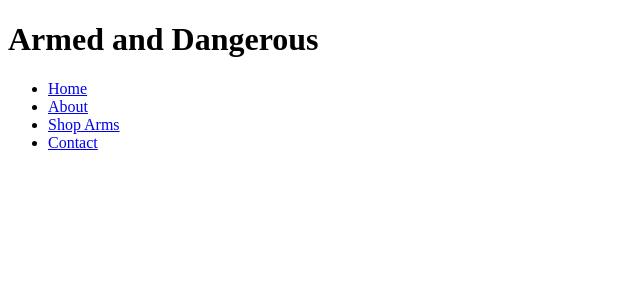
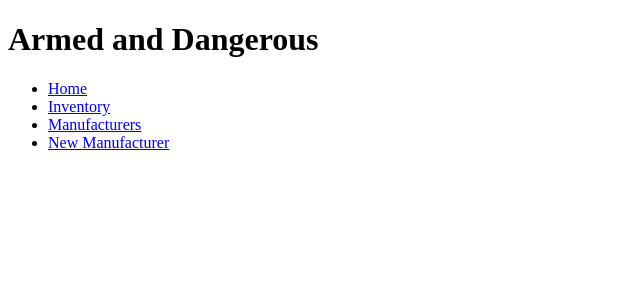
Before and after one commit to ablaney88/python_project, a Flask app: page /weapons in a window 1280 px wide. Shown: the top 300 px of the page, without its empty margins (0-640 px from the left). Run offline with Flask 3, Linux system fonts and the light colour scheme; data that the repository does not hold is empty; some libraries are stand-ins or nearby versions.

Commit message:
another commit

```diff
--- a/controllers/weapons_controller.py
+++ b/controllers/weapons_controller.py
@@ -11,22 +11,16 @@ weapons_blueprint = Blueprint("weapons", __name__)
 def index():
     return render_template("index.html")
 
-@weapons_blueprint.route("/about")
-def about():
-    return render_template("/about.html")
-
-@weapons_blueprint.route("/contact")
-def contact():
-    return render_template("/contact.html")
+@weapons_blueprint.route("/new_manufacturer")
+def new_manufacturer():
+    return render_template("/new_manufacturer.html")
 
 # GET '/weapons'
 
 @weapons_blueprint.route("/weapons")
 def weapons():
-    # print("triggered")
     weapons = weapon_repository.select_all()
-    # print(weapons[0].name)
-    # return render_template("weapons/abc.html")
+
     return render_template("weapons/index.html", all_weapons = weapons)
 
 # NEW. GET '/weapons/new'
@@ -36,7 +30,7 @@ def new_weapon():
     manufacturers = manufacturer_repository.select_all()
     return render_template("weapons/new.html", all_manufacturers = manufacturers)
 
-# CREATE. PST '/weapons'
+# CREATE. POST '/weapons'
 
 @weapons_blueprint.route("/weapons", methods=["POST"])
 def create_weapon():
@@ -46,10 +40,11 @@ def create_weapon():
     material = request.form["material"]
     cost_to_buy = request.form["cost_to_buy"]
     cost_to_sell = request.form["cost_to_sell"]
+    quantity = request.form["quantity"]
     manufacturer_id = request.form["manufacturer_id"]
 
     manufacturer = manufacturer_repository.select(manufacturer_id)
-    weapon = Weapon(name, description, weight, material, cost_to_buy, cost_to_sell, manufacturer)
+    weapon = Weapon(name, description, weight, material, cost_to_buy, cost_to_sell, quantity, manufacturer)
 
     weapon_repository.save(weapon)
     return redirect('/weapons')
@@ -57,10 +52,18 @@ def create_weapon():
 # EDIT. GET'/weapons/<id>/edit'
 
 @weapons_blueprint.route("/weapons/<id>/edit", methods=['GET'])
-def edit_task(id):
+def edit_weapon(id):
     weapon = weapon_repository.select(id)
     manufacturers = manufacturer_repository.select_all()
     return render_template('weapons/edit.html', weapon = weapon, all_manufacturers = manufacturers)
+
+# EDIT only weapon. GET'/weapons/<id>/edit_only_weapon
+
+@weapons_blueprint.route("/weapons/<id>/edit_only_weapon", methods=['GET'])
+def edit_only_weapon(id):
+    weapon = weapon_repository.select(id)
+    weapons = weapon_repository.select_all()
+    return render_template('weapons/edit_only_weapon.html', weapon = weapon, all_weapons = weapons)
 
 # UPDATE. PUT '/weapons/<id>'
 
@@ -72,10 +75,11 @@ def update_weapon(id):
     material = request.form["material"]
     cost_to_buy = request.form["cost_to_buy"]
     cost_to_sell = request.form["cost_to_sell"]
+    quantity = request.form["quantity"]
     manufacturer_id = request.form["manufacturer_id"]
 
     manufacturer = manufacturer_repository.select(manufacturer_id)
-    weapon = Weapon(name, description, weight, material, cost_to_buy, cost_to_sell, manufacturer)
+    weapon = Weapon(name, description, weight, material, cost_to_buy, cost_to_sell, quantity, manufacturer, id)
 
     weapon_repository.update(weapon)
     return redirect('/weapons')
--- a/models/weapon.py
+++ b/models/weapon.py
@@ -1,6 +1,6 @@
 class Weapon:
 
-    def __init__(self, name, manufacturer, description, weight, material, cost_to_buy, cost_to_sell, id = None):
+    def __init__(self, name, manufacturer, description, weight, material, cost_to_buy, cost_to_sell, quantity, id = None):
         self.name = name
         self.manufacturer = manufacturer
         self.description = description
@@ -8,4 +8,5 @@ class Weapon:
         self.material = material
         self.cost_to_buy = cost_to_buy
         self.cost_to_sell = cost_to_sell
+        self.quantity = quantity
         self.id = id
--- a/templates/base.html
+++ b/templates/base.html
@@ -16,9 +16,9 @@
     <nav>
       <ul class="navigation">
         <li><a href="/">Home</a></li>
-        <li><a href="/about">About</a></li>
-        <li><a href="/weapons">Shop Arms</a></li>
-        <li><a href="/contact">Contact</a></li>
+        <li><a href="/weapons">Inventory</a></li>
+        <li><a href="/manufacturers">Manufacturers</a></li>
+        <li><a href="/new_manufacturer">New Manufacturer</a></li>
       </ul>
     </nav>
   </header>
--- a/templates/about.html
+++ b/templates/new_manufacturer.html
@@ -2,7 +2,6 @@
 
 {% block content %}
 
-about page
-<!-- about page -->
+
 
 {% endblock %}
--- a/templates/weapons/abc.html
+++ /dev/null
@@ -1 +0,0 @@
-testing
--- a/templates/weapons/index.html
+++ b/templates/weapons/index.html
@@ -6,12 +6,16 @@
 
   <div class="weapon">
     <div>
-      {{weapon.manufacturer.name}}
+       {{weapon.manufacturer.name}}
+       <form class="edit-form" action="/manufacturers/{{ manufacturer.id }}/edit" method="GET">
+        <button type="button">Edit All</button>
+      </form>
       <div>
-
-        <a href="/weapons/{{ weapon.id }}">{{weapon.description}}</a>
-
-
+        <p>{{weapon.name}}</p>
+        <form class="edit-form" action="/weapons/{{ weapon.id }}/edit_only_weapon" method="GET">
+          <button type="button">Edit Weapon</button>
+        </form>
+        <p>{{weapon.description}}</p>
         <p>{{weapon.weight}}kg</p>
         <p>{{weapon.material}}</p>
         <p>£{{weapon.cost_to_buy}}</p>
@@ -22,6 +26,9 @@
         <form class="delete-form" action="/weapons/{{ weapon.id }}/delete" method="POST">
             <button type="button">Delete</button>
         </form>
+        <form class="edit-form" action="/weapons/{{ weapon.id }}/edit" method="GET">
+          <button type="button">Edit All</button>
+        </form>
 
 
       </div>
```
Also changed, not shown: controllers/manufacturers_controller.py (added, +48 -0 lines), db/inventory.sql (+5 -4 lines), templates/contact.html (deleted, +0 -8 lines), templates/weapons/edit_only_weapon.html (added).
